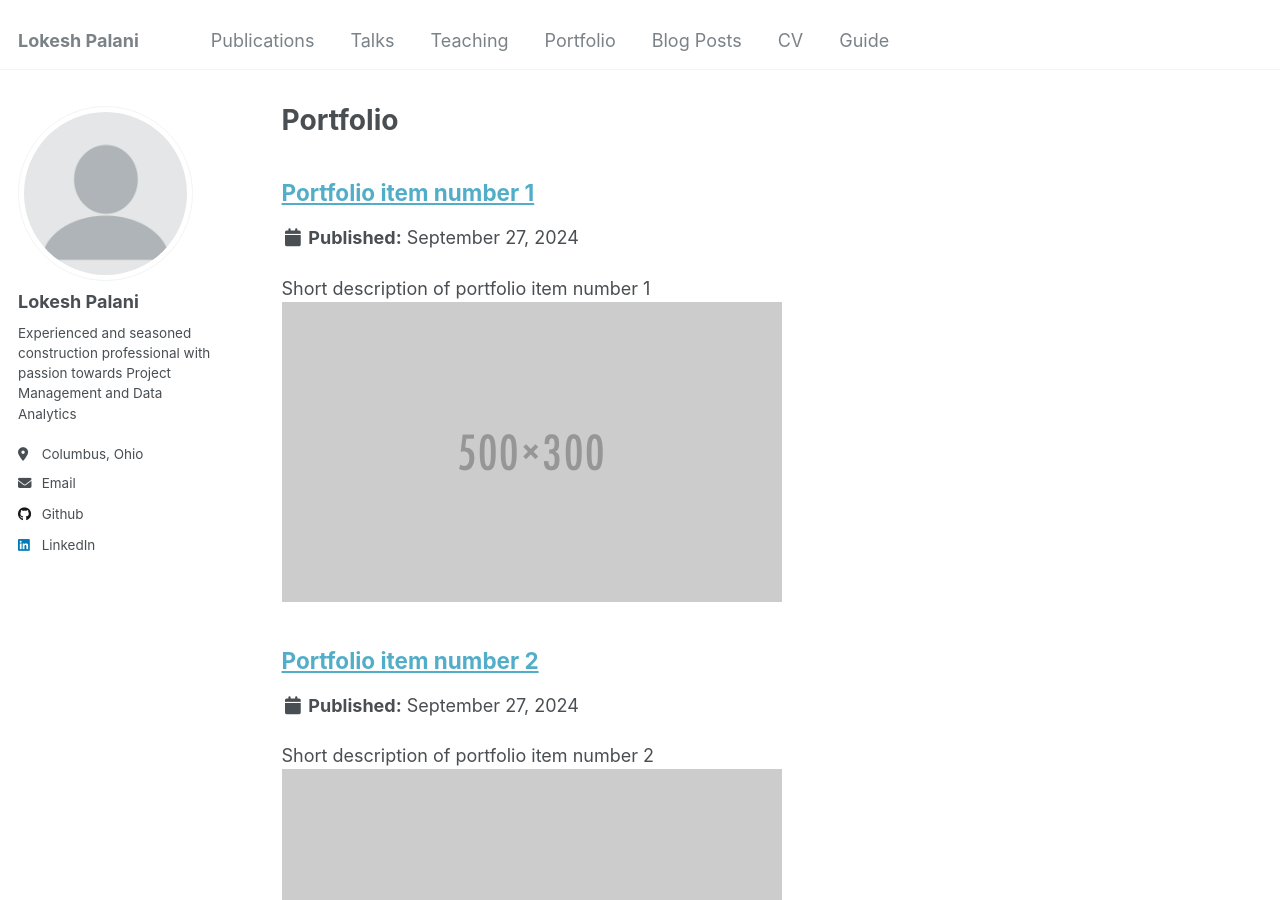
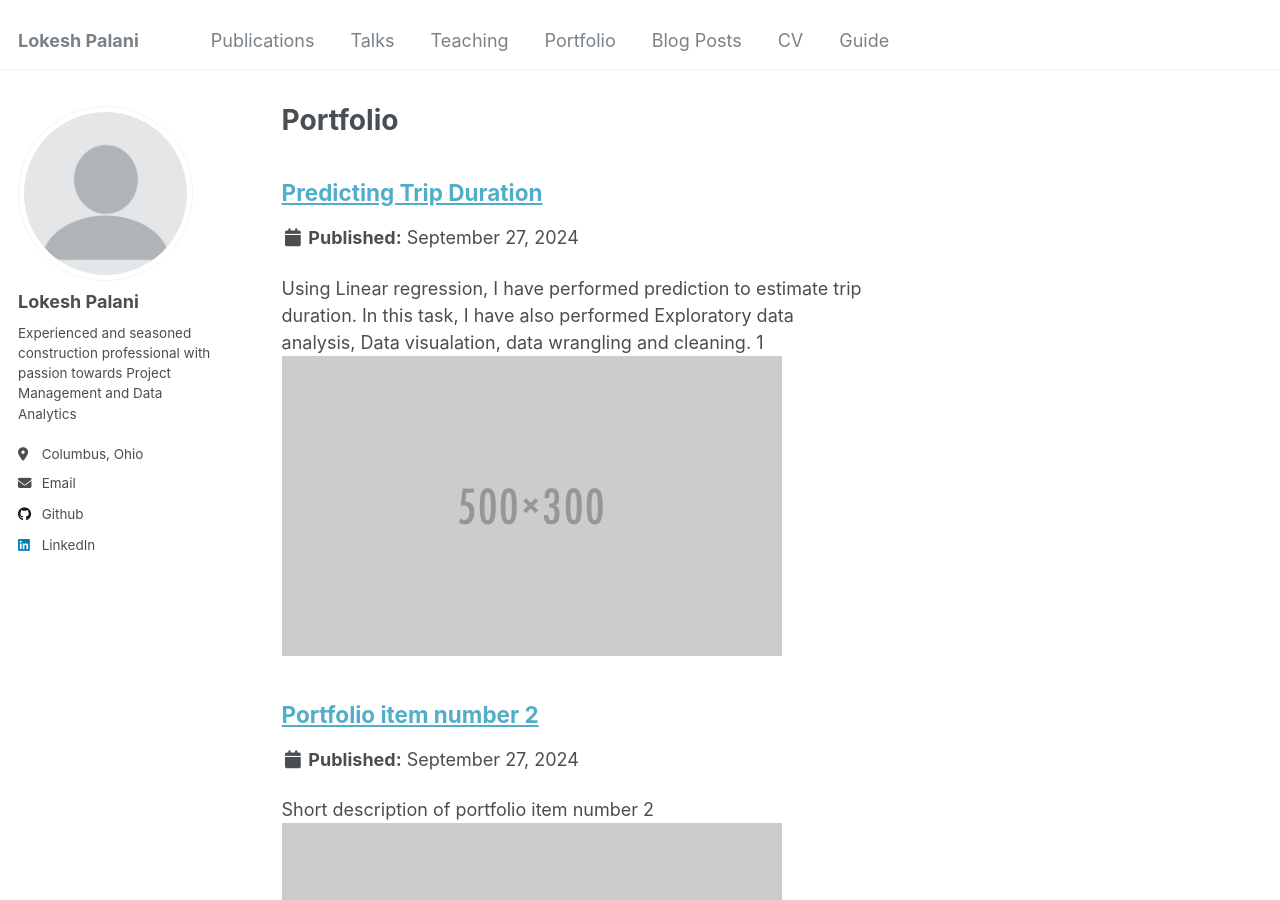
Before and after one commit to Coolinglass/coolinglass.github.io, a Jekyll site: the page built from _pages/portfolio.html, in a window 1280 px wide and 900 px high. Built offline with Jekyll 4.4.1, drawn with Linux system fonts in a browser that asks for light colours.

Commit message:
Update portfolio-1.md

```diff
--- a/_portfolio/portfolio-1.md
+++ b/_portfolio/portfolio-1.md
@@ -1,6 +1,6 @@
 ---
-title: "Portfolio item number 1"
-excerpt: "Short description of portfolio item number 1<br/><img src='/images/500x300.png'>"
+title: "Predicting Trip Duration"
+excerpt: "Using Linear regression, I have performed prediction to estimate trip duration. In this task, I have also performed Exploratory data analysis, Data visualation, data wrangling and cleaning. 1<br/><img src='/images/500x300.png'>"
 collection: portfolio
 ---
 
```
